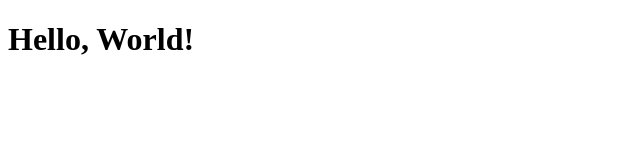
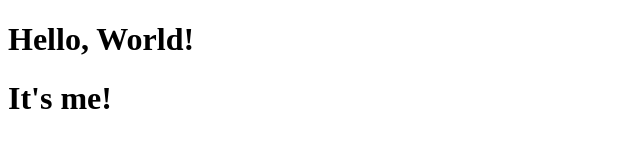
Before and after one commit to Tatadashi/CS3338-first-project, a plain HTML site: page first-project/index.html in a window 1280 px wide. Shown: the whole page, without its empty margins (0-640 px from the left). Drawn offline with Linux system fonts and the light colour scheme.

Commit message:
Added a line to index.html

```diff
--- a/first-project/index.html
+++ b/first-project/index.html
@@ -7,5 +7,6 @@
 </head>
 <body>
     <h1>Hello, World!</h1>
+    <h1>It's me!</h1>
 </body>
 </html>
```
